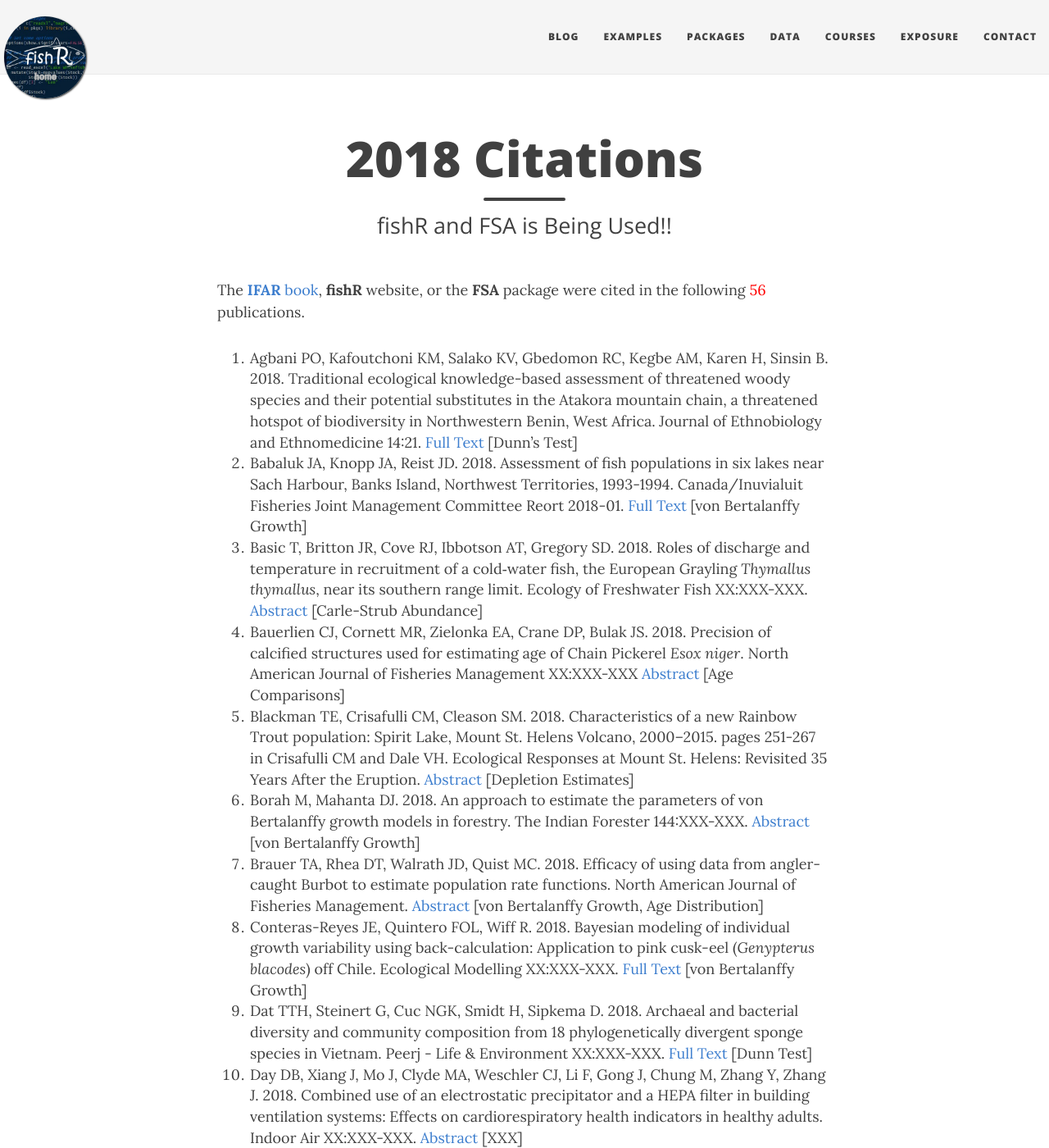
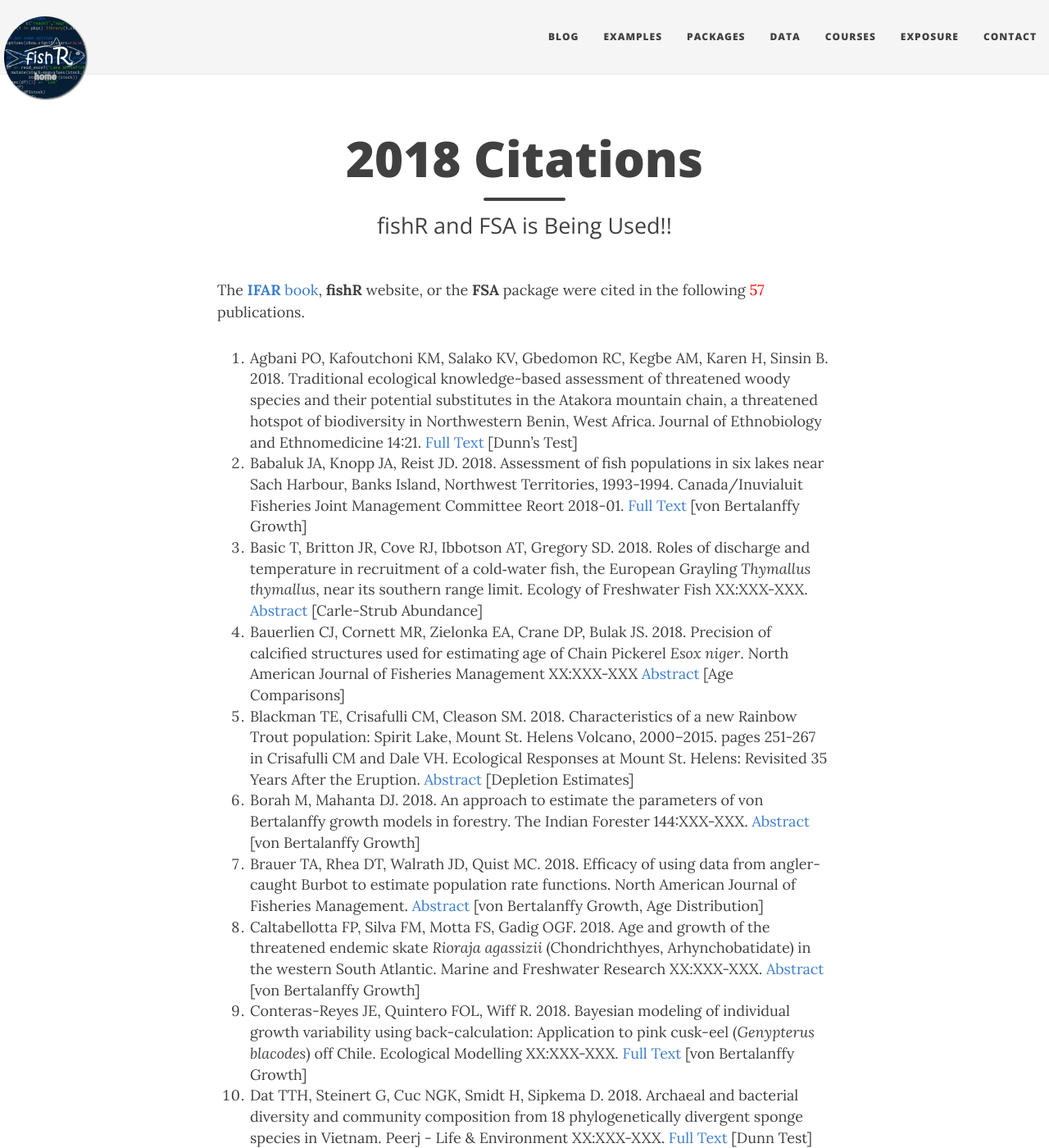
Before and after one commit to droglenc/fishR, a Jekyll site: the page built from exposure/exposure-citations18.md, in a window 1280 px wide and 1400 px high. Shown: the whole window at 82% size. Built offline with Jekyll 4.4.1, drawn with Linux system fonts in a browser that asks for light colours; nearby versions of some CDN libraries.

Commit message:
Added citation

```diff
--- a/exposure/exposure-citations18.md
+++ b/exposure/exposure-citations18.md
@@ -5,7 +5,7 @@ subtitle: fishR and FSA is Being Used!!
 css: "/css/exposure-citation.css"
 ---
 
-The [**IFAR** book](http://derekogle.com/IFAR/), **fishR** website, or the **FSA** package were cited in the following <span id="contact-div">56</span> publications.
+The [**IFAR** book](http://derekogle.com/IFAR/), **fishR** website, or the **FSA** package were cited in the following <span id="contact-div">57</span> publications.
 
 1. Agbani PO, Kafoutchoni KM, Salako KV, Gbedomon RC, Kegbe AM, Karen H, Sinsin B. 2018. Traditional ecological knowledge-based assessment of threatened woody species and their potential substitutes in the Atakora mountain chain, a threatened hotspot of biodiversity in Northwestern Benin, West Africa. Journal of Ethnobiology and Ethnomedicine 14:21. [Full Text](https://ethnobiomed.biomedcentral.com/articles/10.1186/s13002-018-0219-6) [Dunn's Test]
 1. Babaluk JA, Knopp JA, Reist JD. 2018. Assessment of fish populations in six lakes near Sach Harbour, Banks Island, Northwest Territories, 1993-1994. Canada/Inuvialuit Fisheries Joint Management Committee Reort 2018-01. [Full Text](https://www.researchgate.net/profile/John_Babaluk/publication/323547130_Assessment_of_fish_populations_in_six_lakes_near_Sachs_Harbour_Banks_Island_Northwest_Territories_1993-1994/links/5a9c0c8baca2721e3f320937/Assessment-of-fish-populations-in-six-lakes-near-Sachs-Harbour-Banks-Island-Northwest-Territories-1993-1994.pdf) [von Bertalanffy Growth]
@@ -14,6 +14,7 @@ The [**IFAR** book](http://derekogle.com/IFAR/), **fishR** website, or the **FSA
 1. Blackman TE, Crisafulli CM, Cleason SM. 2018. Characteristics of a new Rainbow Trout population: Spirit Lake, Mount St. Helens Volcano, 2000–2015. pages 251-267 in Crisafulli CM and Dale VH. Ecological Responses at Mount St. Helens: Revisited 35 Years After the Eruption. [Abstract](https://link.springer.com/chapter/10.1007/978-1-4939-7451-1_14) [Depletion Estimates]
 1. Borah M, Mahanta DJ. 2018. An approach to estimate the parameters of von Bertalanffy growth models in forestry. The Indian Forester 144:XXX-XXX. [Abstract](http://www.indianforester.co.in/index.php/indianforester/article/view/121305) [von Bertalanffy Growth]
 1. Brauer TA, Rhea DT, Walrath JD, Quist MC. 2018. Efficacy of using data from angler-caught Burbot to estimate population rate functions. North American Journal of Fisheries Management. [Abstract](https://www.researchgate.net/publication/324444698_Efficacy_of_Using_Data_from_Angler-Caught_Burbot_to_Estimate_Population_Rate_Functions) [von Bertalanffy Growth, Age Distribution]
+1. Caltabellotta FP, Silva FM, Motta FS, Gadig OGF. 2018. Age and growth of the threatened endemic skate *Rioraja agassizii* (Chondrichthyes, Arhynchobatidate) in the western South Atlantic. Marine and Freshwater Research XX:XXX-XXX. [Abstract](http://www.publish.csiro.au/MF/MF18010) [von Bertalanffy Growth]
 1. Conteras-Reyes JE, Quintero FOL, Wiff R. 2018. Bayesian modeling of individual growth variability using back-calculation: Application to pink cusk-eel (*Genypterus blacodes*) off Chile. Ecological Modelling XX:XXX-XXX. [Full Text](https://www.researchgate.net/profile/Javier_Contreras-Reyes/publication/326250497_Bayesian_modeling_of_individual_growth_variability_using_back-calculation_Application_to_pink_cusk-eel_Genypterus_blacodes_off_Chile/links/5b40ccc3a6fdccbcf9079d3a/Bayesian-modeling-of-individual-growth-variability-using-back-calculation-Application-to-pink-cusk-eel-Genypterus-blacodes-off-Chile.pdf) [von Bertalanffy Growth]
 1. Dat TTH, Steinert G, Cuc NGK, Smidt H, Sipkema D. 2018. Archaeal and bacterial diversity and community composition from 18 phylogenetically divergent sponge species in Vietnam. Peerj - Life & Environment XX:XXX-XXX. [Full Text](https://peerj.com/articles/4970/) [Dunn Test]
 1. Day DB, Xiang J, Mo J, Clyde MA, Weschler CJ, Li F, Gong J, Chung M, Zhang Y, Zhang J. 2018. Combined use of an electrostatic precipitator and a HEPA filter in building ventilation systems: Effects on cardiorespiratory health indicators in healthy adults. Indoor Air XX:XXX-XXX. [Abstract](http://onlinelibrary.wiley.com/doi/10.1111/ina.12447/full) [XXX]
```
